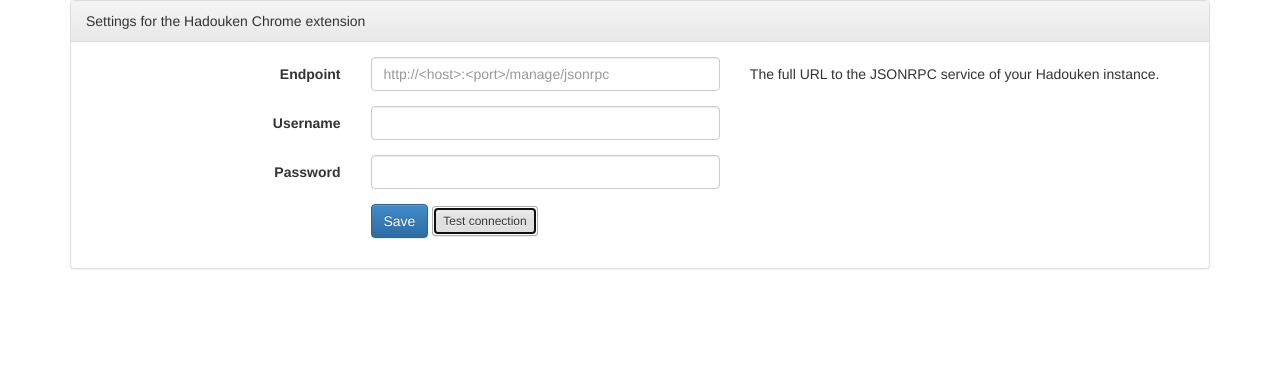
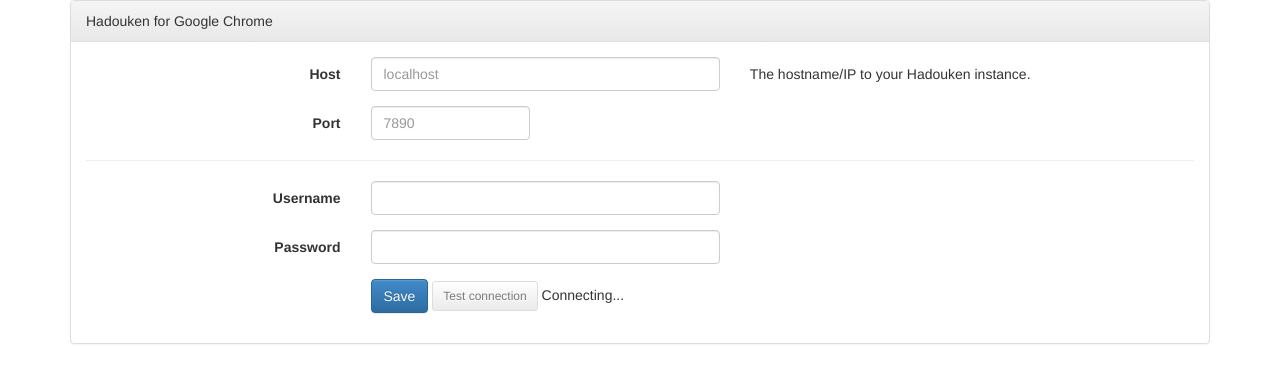
Before and after one commit to hadouken/hadouken.clients.chrome, a browser extension: page src/options.html in a window 1280 px wide. Both pictures are taken after a click on the button "Test connection". Drawn offline with Linux system fonts and the light colour scheme.

Commit message:
Fixed options page.

```diff
--- a/src/js/options.js
+++ b/src/js/options.js
@@ -3,7 +3,8 @@
         e.preventDefault();
 
         var data = {
-            endpoint: $('#endpoint').val(),
+            host: $('#host').val(),
+            port: parseInt($('#port').val(), 10),
             username: $('#username').val(),
             password: $('#password').val()
         };
@@ -13,26 +14,34 @@
 
     $('#btn-test').on('click', function(e) {
         e.preventDefault();
+        var btn = $(this);
+
+        setStatus('Connecting...');
+        btn.attr('disabled', true);
 
         var data = {
-            endpoint: $('#endpoint').val(),
+            host: $('#host').val(),
+            port: parseInt($('#port').val(), 10),
             username: $('#username').val(),
             password: $('#password').val()
         };
 
-        test(data);
+        test(data, function() {
+            btn.attr('disabled', false);
+        });
     });
 
     chrome.runtime.sendMessage({type: 'load-options'}, function(response) {
         console.log(response);
 
-        $('#endpoint').val(response.data.endpoint);
+        $('#host').val(response.data.host);
+        $('#port').val(response.data.port);
         $('#username').val(response.data.username);
         $('#password').val(response.data.password);
     });
 });
 
-function test(data) {
+function test(data, callback) {
     var message =  {
         type: 'test-connection',
         data: data
@@ -40,10 +49,12 @@
 
     chrome.runtime.sendMessage(message, function(response) {
         if(response.success) {
-            setStatus('Connection OK! Hadouken v' + response.version);
+            setStatus('Connection OK!');
         } else {
             setStatus('Failed to connect :(');
         }
+
+        callback();
     });
 }
 
--- a/src/options.html
+++ b/src/options.html
@@ -2,7 +2,7 @@
 
 <html>
   <head>
-        <title>Hadouken extension options</title>
+    <title>Options - Hadouken for Google Chrome</title>
     <link href="/css/bootstrap.min.css" rel="stylesheet" type="text/css" />
     <link href="/css/bootstrap-theme.min.css" rel="stylesheet" type="text/css" />
   </head>
@@ -12,18 +12,35 @@
       <div class="row">
         <div class="col-md-12">
           <div class="panel panel-default">
-                        <div class="panel-heading">Settings for the Hadouken Chrome extension</div>
+            <div class="panel-heading">Hadouken for Google Chrome</div>
             <div class="panel-body">
               <form class="form-horizontal" method="POST">
+
+                <!-- Host -->
                 <div class="form-group">
-                                    <label class="control-label col-md-3" for="endpoint">Endpoint</label>
+                  <label class="control-label col-md-3" for="host">Host</label>
                   <div class="col-md-4">
-                                        <input type="text" name="endpoint" id="endpoint" class="form-control" placeholder="http://<host>:<port>/manage/jsonrpc" />
+                    <input type="text" id="host" class="form-control" placeholder="localhost" />
                   </div>
                   <div class="col-md-5">
-                                        <p class="form-control-static">The full URL to the JSONRPC service of your Hadouken instance.</p>
+                    <p class="form-control-static">The hostname/IP to your Hadouken instance.</p>
                   </div>
                 </div>
+
+                <!-- Port -->
+                <div class="form-group">
+                  <label class="control-label col-md-3" for="port">Port</label>
+                  <div class="col-md-2">
+                    <input type="number" id="port" class="form-control" placeholder="7890" />
+                  </div>
+                  <div class="col-md-5">
+                    <p class="form-control-static"></p>
+                  </div>
+                </div>
+
+                <hr/>
+
+                <!-- Username -->
                 <div class="form-group">
                   <label class="control-label col-md-3" for="username">Username</label>
                   <div class="col-md-4">
@@ -33,6 +50,8 @@
                     <p class="form-control-static"></p>
                   </div>
                 </div>
+
+                <!-- Password -->
                 <div class="form-group">
                   <label class="control-label col-md-3" for="password">Password</label>
                   <div class="col-md-4">
@@ -42,6 +61,8 @@
                     <p class="form-control-static"></p>
                   </div>
                 </div>
+
+                <!-- Submit -->
                 <div class="form-group">
                   <div class="col-md-offset-3 col-md-9">
                     <button type="submit" class="btn btn-primary" id="btn-save">Save</button>
```
Also changed, not shown: src/js/background.js (+15 -6 lines). Lines whose indentation alone changed are shown as unchanged.
